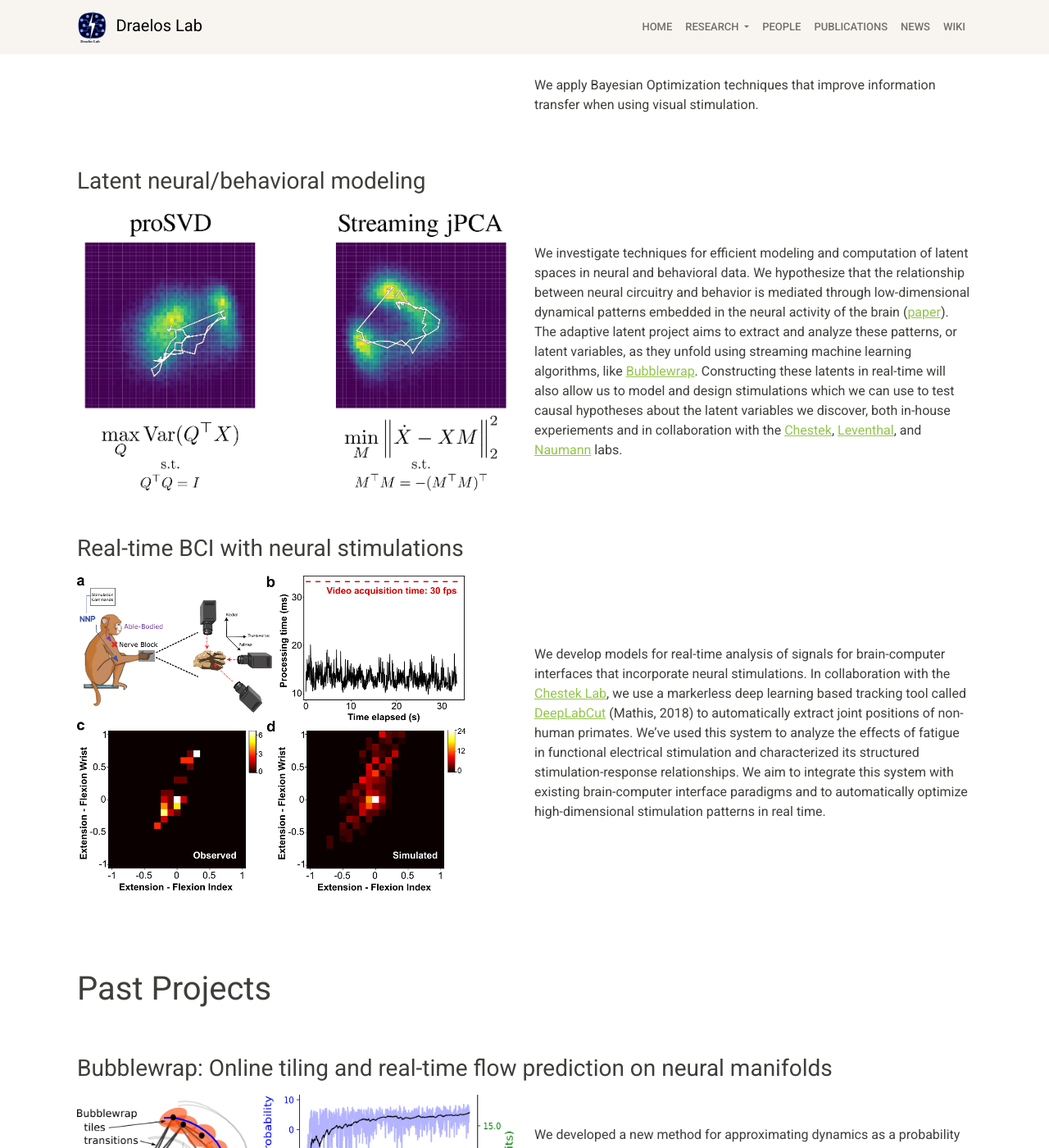
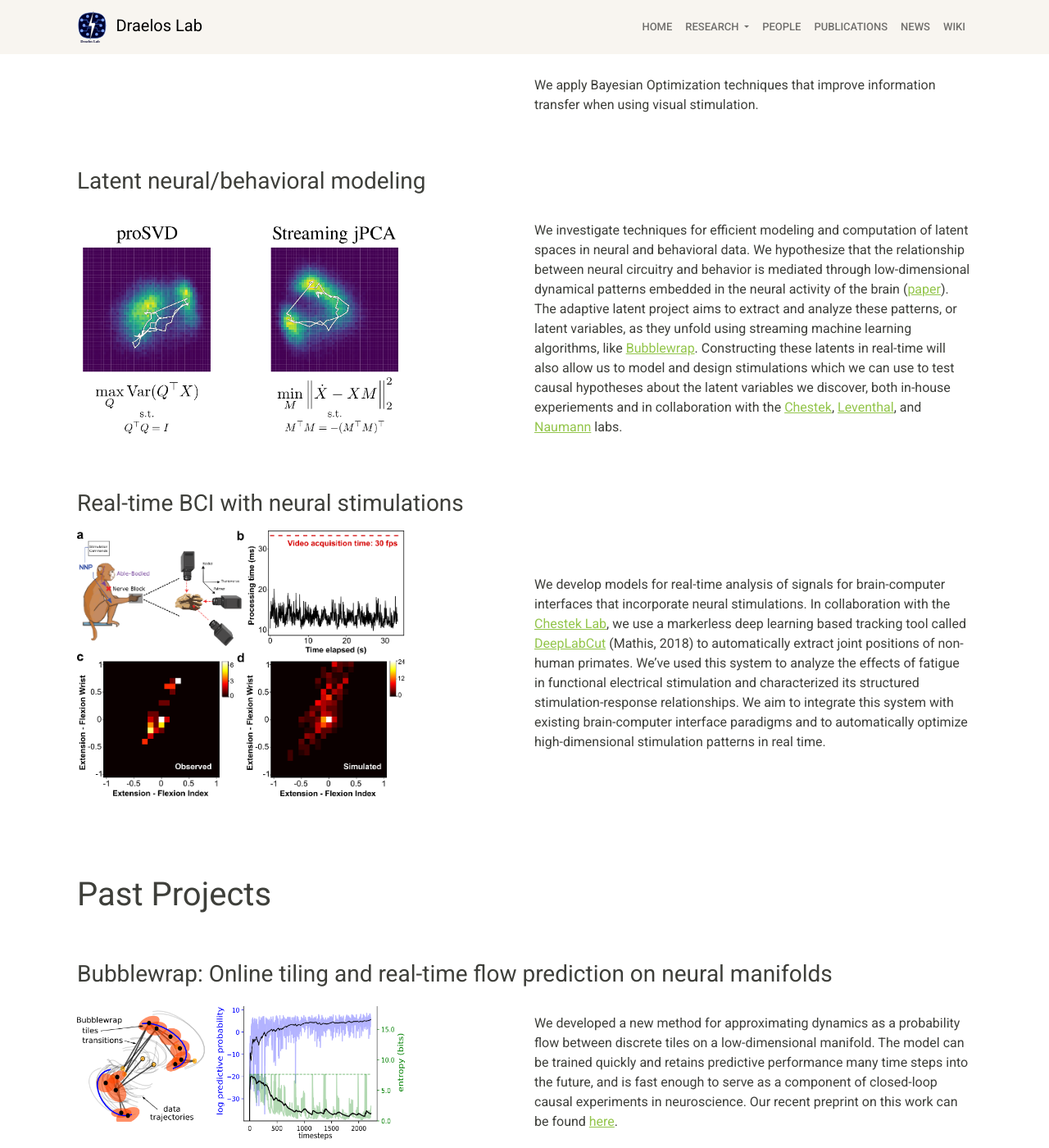
Before and after one commit to draeloslab/Website, a Jekyll site: the page built from research.html, in a window 1280 px wide and 1400 px high, scrolled down 504 px. Shown: the whole window at 82% size. Built offline with Jekyll 4.4.1, drawn with Linux system fonts in a browser that asks for light colours; nearby versions of some CDN libraries.

Commit message:
trying to contain img of research page to a certain aspect ratio

```diff
--- a/_includes/project.html
+++ b/_includes/project.html
@@ -5,7 +5,7 @@
         </div>
         <div class="row gx-4 mt-2">
             <div class="col-lg-6 align-self-center">
-                <img class="img img-fluid mb-4 mb-lg-0" src="{{ project.image }}" />
+                <img class="img img-fluid img-research mb-4 mb-lg-0" src="{{ project.image }}" />
             </div>
             <div class="col-lg-6 align-self-center">
                 <p>
--- a/css/styles.css
+++ b/css/styles.css
@@ -37,6 +37,13 @@ header {
     object-fit: contain;
 }
 
+.img-research {
+    max-width: 400px;
+    width: 100%;
+    height: auto;
+    object-fit: contain;
+}
+
 .align-items-center {
     display: flex;
     align-items: center;
```
